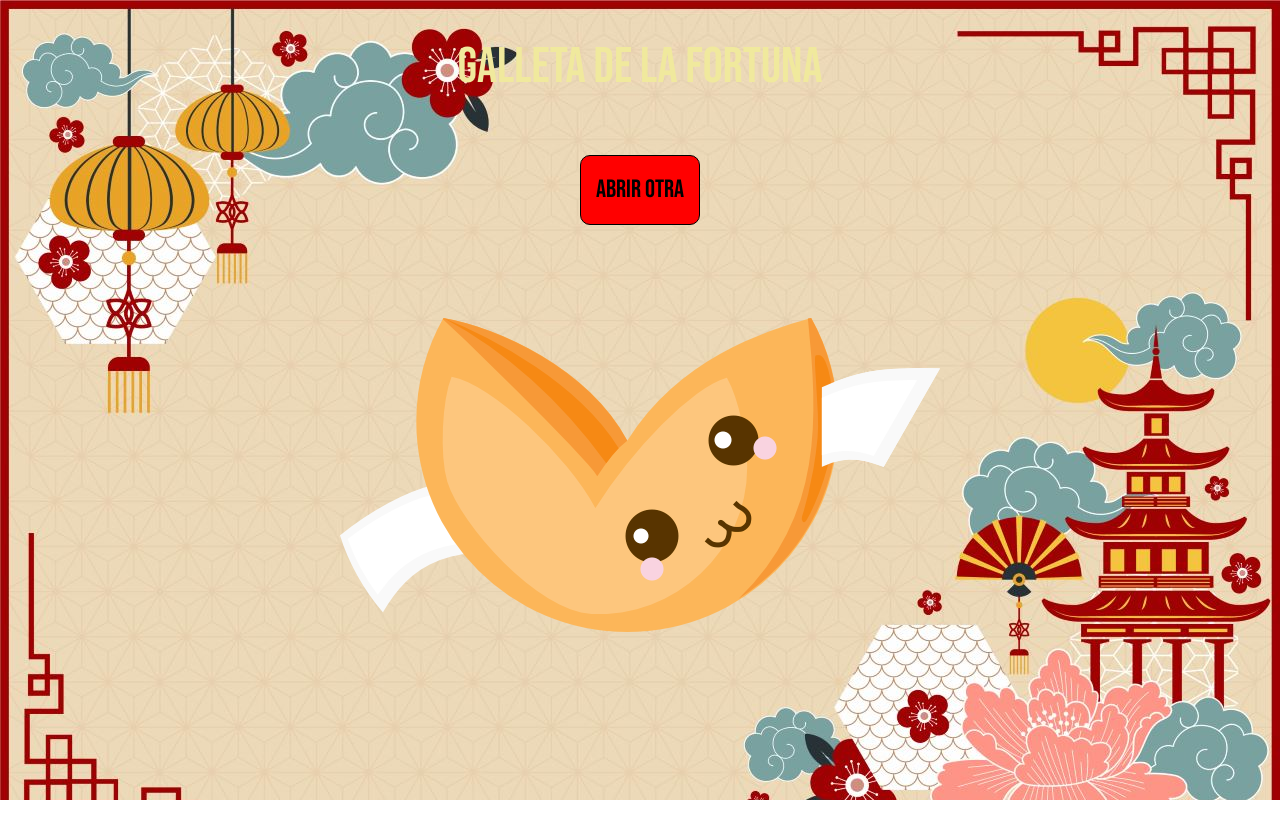
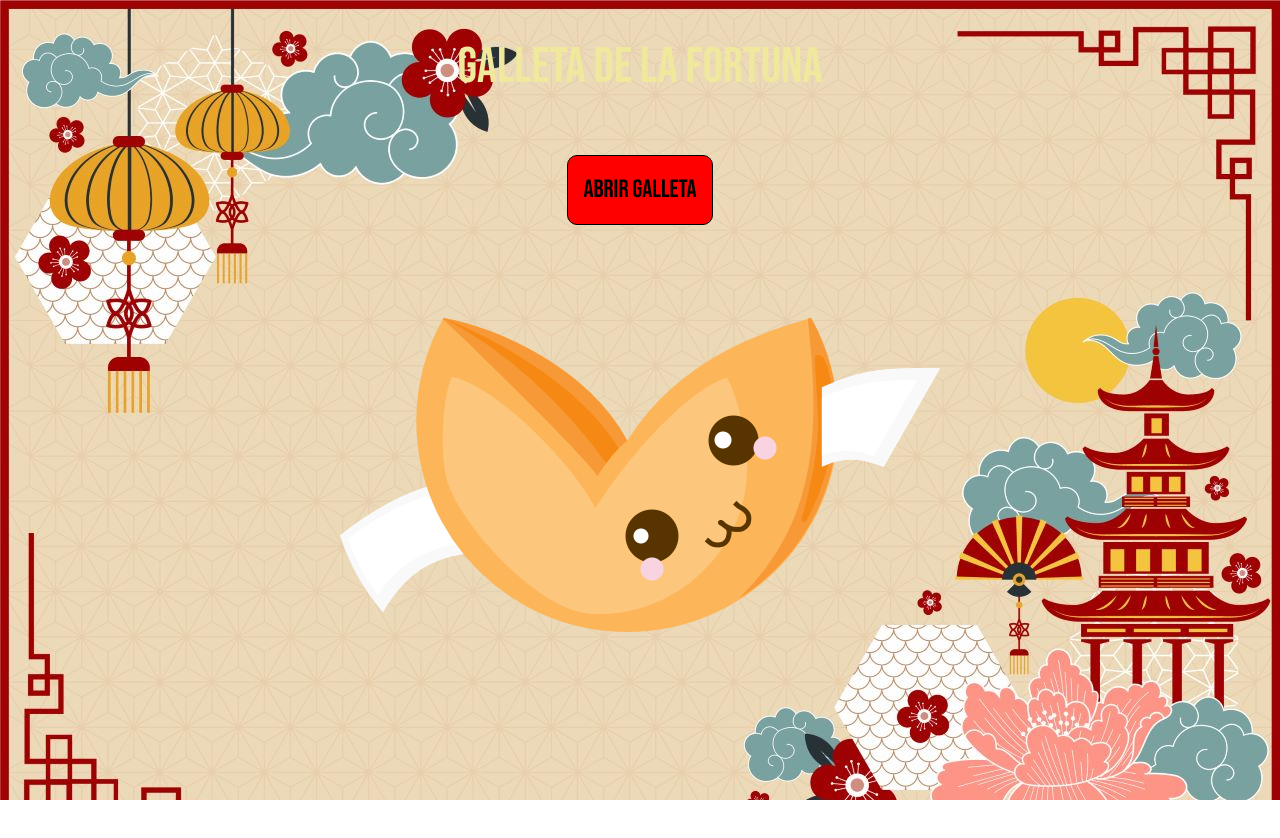
Before and after one commit to wasanchez97/galleta-de-la-fortuna, a React (Vite) app: page / in a window 1280 px wide. Shown: the top 838 px of the page. Built offline with nearby package versions, Linux system fonts and the light colour scheme.

Commit message:
Update BtnPhrase.jsx

```diff
--- a/src/componets/BtnPhrase.jsx
+++ b/src/componets/BtnPhrase.jsx
@@ -57,7 +57,7 @@ const BtnPhrase = ({ setprhaseSelected, setBgSelected, prhaseSelected }) => {
     return (
         <div className="btn-container">
              {showOpenButton && (
-                <button className="btn-open" onClick={handleChangePhrase}>Abrir Otra</button>
+                <button className="btn-open" onClick={handleChangePhrase}>Abrir Galleta</button>
             )}
             {showAnotherButton && (
                 <button  className="btn-another" onClick={handleAnotherCookie}>Otra Galleta</button>
```
